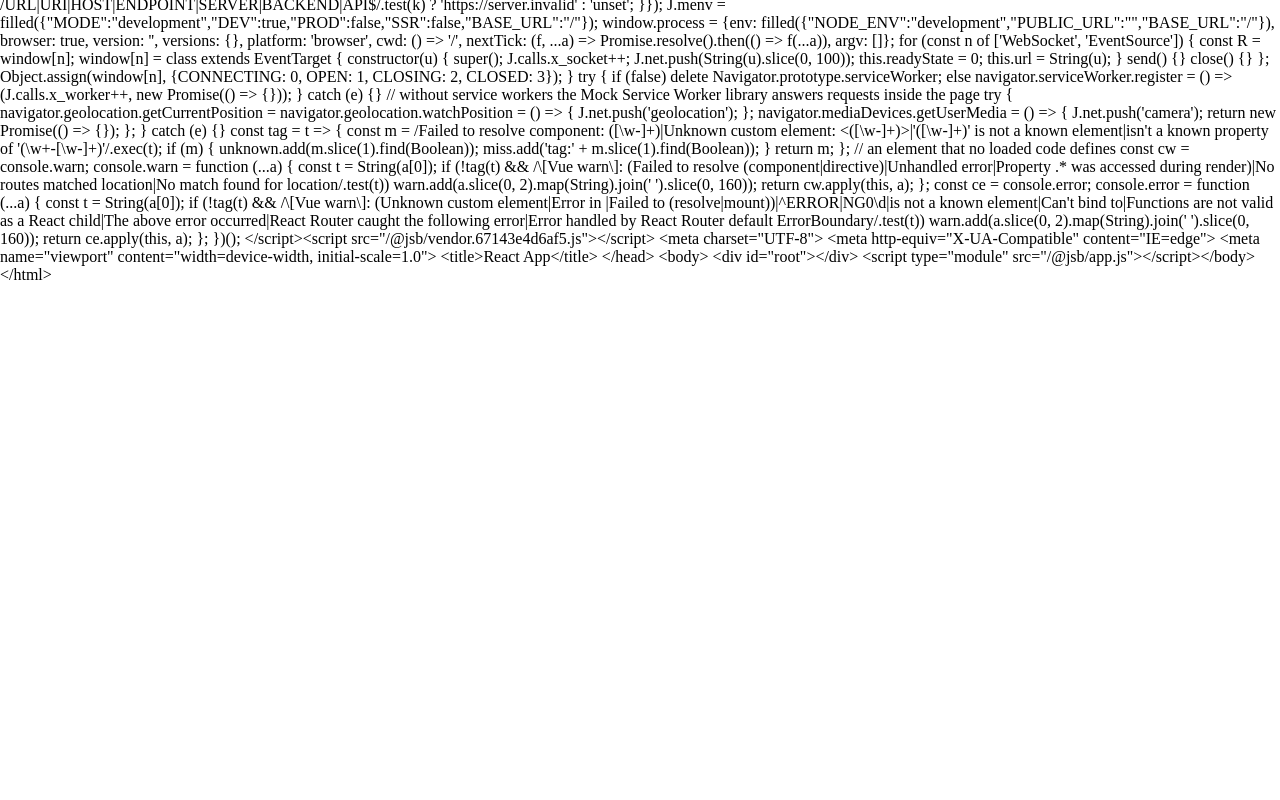
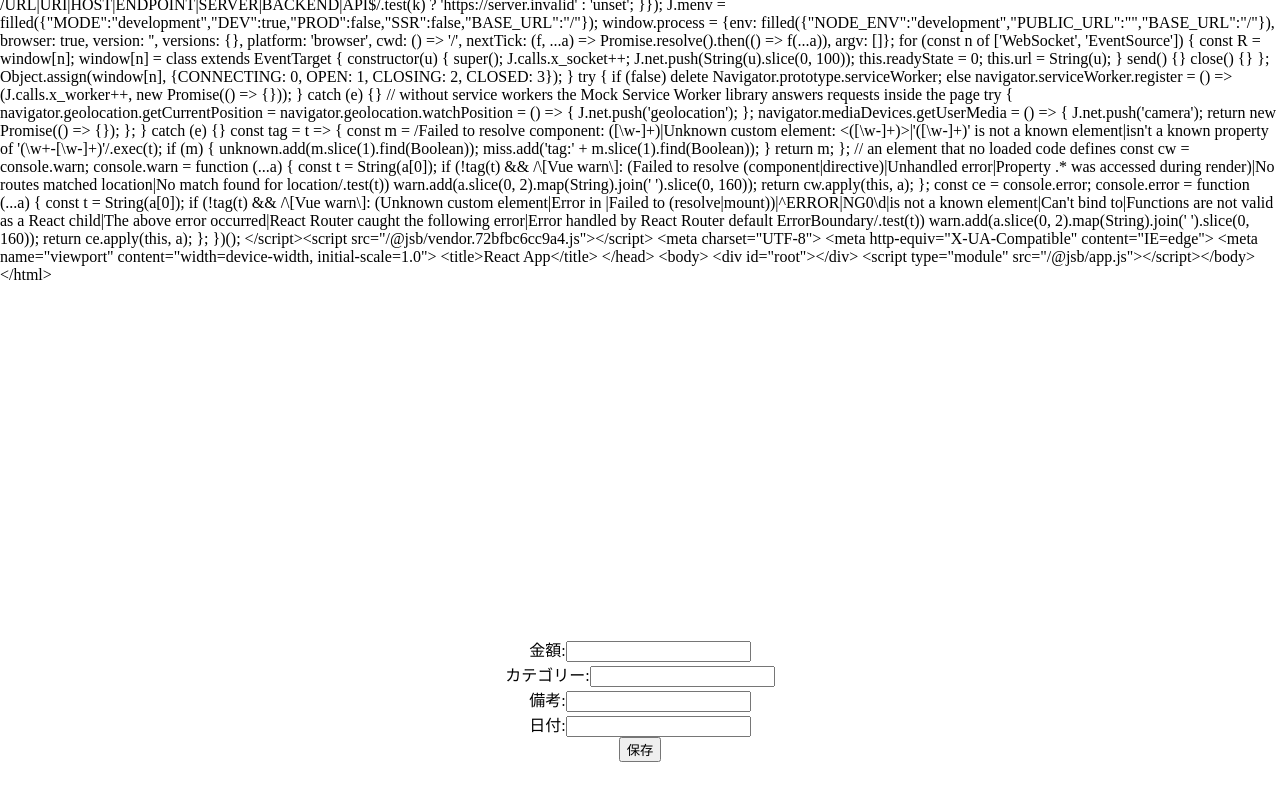
Before and after one commit to mmng2mgo/wallet_app, a React app: page / in a window 1280 px wide. Shown: the part 2118-2918 px from the top of the page. Before the commit the page ends 2418 px from the top, so only its background shows below. Built offline with nearby package versions, Linux system fonts and the light colour scheme.

Commit message:
Formコンポーネント追加

```diff
--- a/src/App.tsx
+++ b/src/App.tsx
@@ -1,4 +1,5 @@
 import React, { useEffect, useState } from "react";
+import { Form } from './Form';
 import "../static/styles.css";
 
 export const App: React.FC = () => {
@@ -15,6 +16,7 @@ export const App: React.FC = () => {
         <div className="App">
             <h1>Hello frm React!</h1>
             <p>Server Response: {data} </p>
+            <Form />
         </div>
     );
 };
--- /dev/null
+++ b/src/Form.css
@@ -0,0 +1,6 @@
+.container{
+    text-align: center;
+}
+.input-row{
+    text-align: center;
+}
--- /dev/null
+++ b/src/Form.tsx
@@ -0,0 +1,36 @@
+import React from 'react';
+import './Form.css'
+export function Form(){
+    return (
+        <div className="container">
+            <form>
+                <div className='inputrow'>
+                    <label>
+                        金額:
+                        <input name="amount"/>
+                    </label>
+                </div>
+                <div className='inputrow'>
+                    <label>
+                    {/* カテゴリーのvalueはpropsで受け取る */}
+                        カテゴリー:
+                        <input name="category"/>
+                    </label>
+                </div>
+                <div className='inputrow'>
+                    <label>
+                        備考:
+                        <input name="memo"/>
+                    </label>
+                </div>
+                <div className='inputrow'>
+                    <label>
+                        日付:
+                        <input name="date"/>
+                    </label>
+                </div>
+                <input type="submit" value="保存"/>
+            </form>
+        </div>
+    );
+}
```
